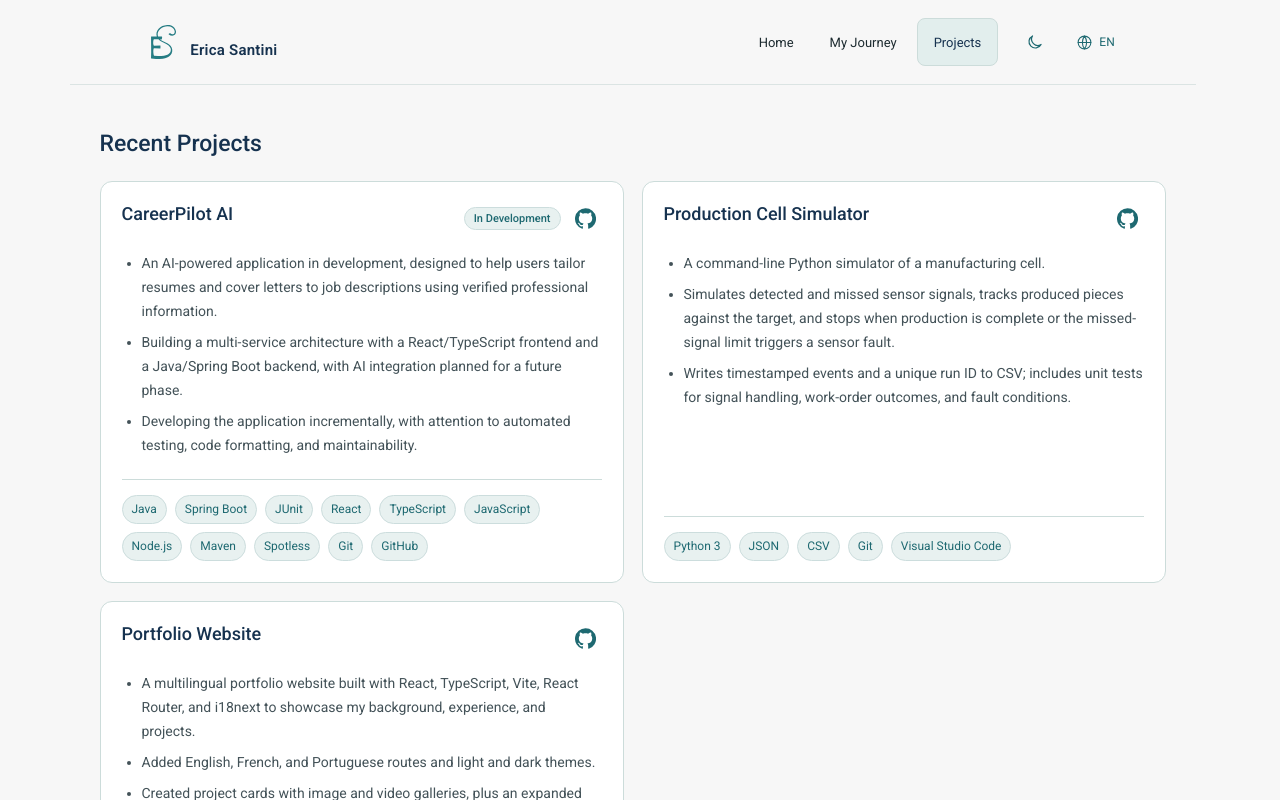
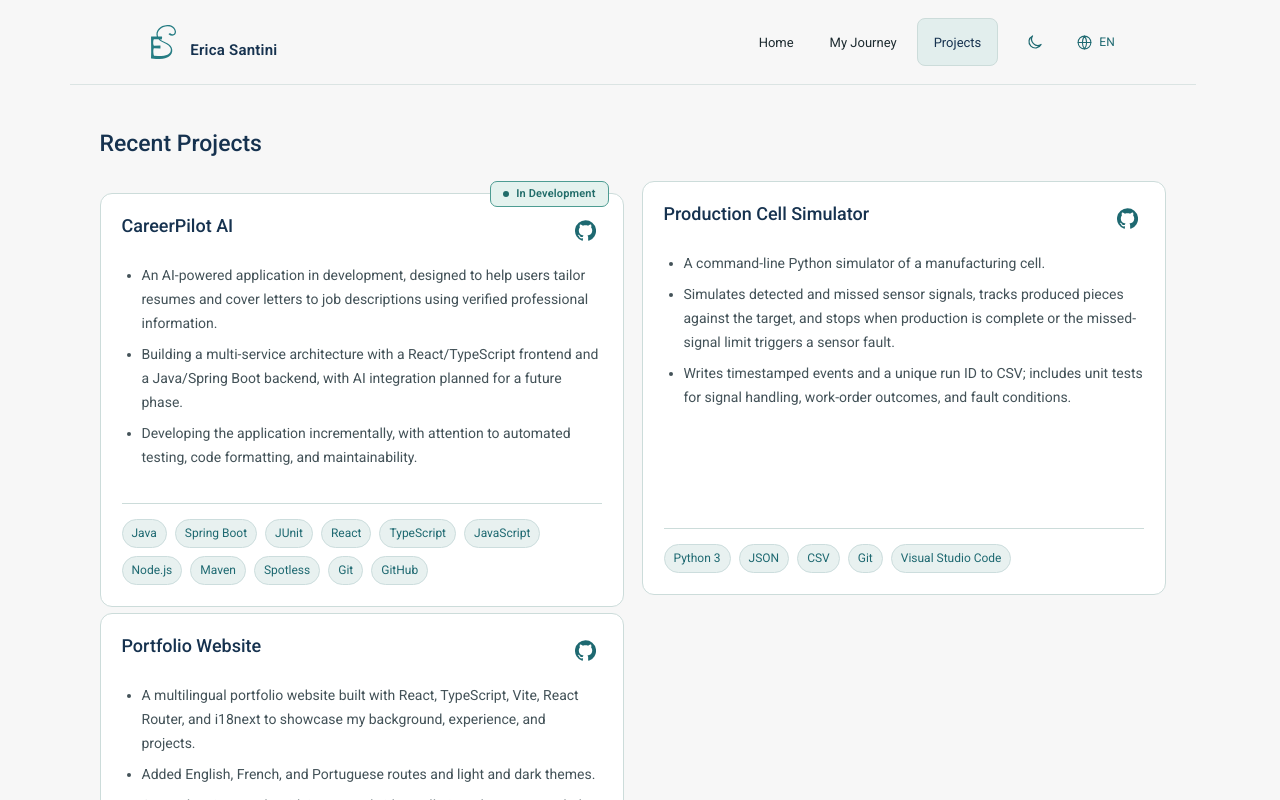
Before and after one commit to Kikasantini/erica-portfolio, a React (Vite) app: page /en/projects in a window 1280 px wide. Shown: the top 800 px of the page. Built offline with nearby package versions, Linux system fonts and the light colour scheme.

Commit message:
Float development status badges above project card borders

```diff
--- a/src/index.css
+++ b/src/index.css
@@ -2119,3 +2119,63 @@ p {
     max-height: 220px;
   }
 }
+
+/* Status labels float above the card edge; unlike technology chips, they signify project progress. */
+:root {
+  --status-text: #216c69;
+  --status-border: #4d9c92;
+  --status-surface: #e4f2ee;
+}
+:root[data-theme='dark'] {
+  --status-text: #c3e7d6;
+  --status-border: #70b2a3;
+  --status-surface: #294b45;
+}
+.home-project,
+.projects-page .project-item {
+  position: relative;
+  overflow: visible;
+}
+.home-project .project-status,
+.projects-page .project-item > .project-status {
+  position: absolute;
+  z-index: 3;
+  top: -13px;
+  right: 14px;
+  display: inline-flex;
+  align-items: center;
+  gap: 7px;
+  width: max-content;
+  max-width: calc(100% - 28px);
+  margin: 0;
+  padding: 5px 12px;
+  border: 1px solid var(--status-border);
+  border-radius: 7px;
+  background: var(--status-surface);
+  color: var(--status-text);
+  font-size: 11px;
+  font-weight: 700;
+  line-height: 1.3;
+  letter-spacing: 0.015em;
+  white-space: normal;
+}
+.home-project .project-status::before,
+.projects-page .project-item > .project-status::before {
+  content: '';
+  width: 6px;
+  height: 6px;
+  flex: 0 0 auto;
+  border-radius: 50%;
+  background: currentColor;
+}
+.home-project:has(> .project-status),
+.projects-page .project-item:has(> .project-status) {
+  margin-top: 12px;
+}
+@media (max-width: 620px) {
+  .home-project .project-status,
+  .projects-page .project-item > .project-status {
+    right: 12px;
+    font-size: 10px;
+  }
+}
--- a/src/pages/Home.tsx
+++ b/src/pages/Home.tsx
@@ -206,6 +206,7 @@ export default function Home() {
           <div className="home-featured__grid">
             {recentProjects.map((project) => (
               <article className="home-project" key={project.id}>
+                {project.status && <span className="project-status">{project.status}</span>}
                 <div className="home-project__heading">
                   <HomeCardIcon name={project.id as HomeIconName} />
                   <h3>{project.title}</h3>
@@ -216,7 +217,6 @@ export default function Home() {
                     </svg>
                   </a>
                 </div>
-                {project.status && <span className="project-status">{project.status}</span>}
                 <p>{project.highlights[0]}</p>
               </article>
             ))}
--- a/src/pages/Projects.tsx
+++ b/src/pages/Projects.tsx
@@ -104,6 +104,9 @@ export default function Projects() {
                   className={`project-item${image ? ` project-item--${imageShapes[project.id] ?? 'landscape'}` : ' project-item--text-only'}`}
                   key={project.id}
                 >
+                  {project.status && (
+                    <span className="project-status">{project.status}</span>
+                  )}
                   {image && (
                     <button
                       className="project-item__image-button project-item__cover"
@@ -132,9 +135,6 @@ export default function Projects() {
                   <div className="project-item__content">
                     <div className="project-item__title-row">
                       <h3>{project.title}</h3>
-                      {project.status && (
-                        <span className="project-status">{project.status}</span>
-                      )}
                       <a
                         className="project-github-link"
                         href={project.githubUrl}
```
